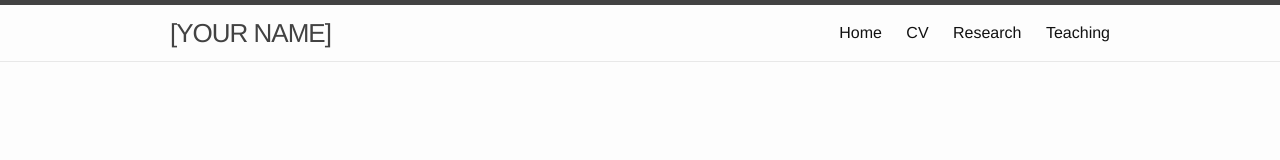
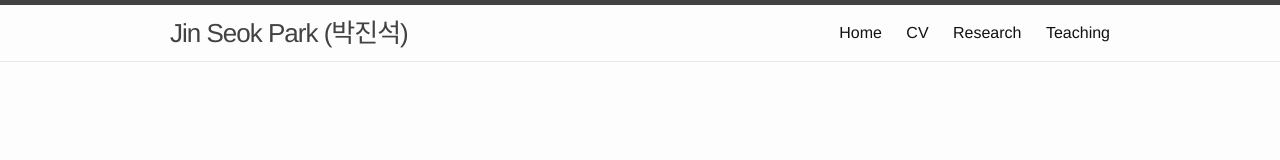
Before and after one commit to jspark-econ/jspark-econ.github.io, a plain HTML site: page header.html in a window 1280 px wide. Drawn offline with Linux system fonts and the light colour scheme.

Commit message:
Update header.html

```diff
--- a/header.html
+++ b/header.html
@@ -2,7 +2,7 @@
 <meta charset="utf-8">
 <meta name="viewport" content="width=device-width, initial-scale=1">
 
-  <title>[YOUR NAME]</title>
+  <title>Jin Seok Park (박진석) </title>
   <!-- if you want to use 'Font Awsome' icons, you probably want to make an account and put your private code below. Further information: Google it!-->
   <!--script src='https://kit.fontawesome.com/[YOUR FONTAWESOME CODE].js'></script-->
     <link rel="stylesheet" href="./css/main.css" />
@@ -13,7 +13,7 @@
 
     <div class="wrapper">
 
-        <a class="site-title" href="/">[YOUR NAME]</a>
+        <a class="site-title" href="/">Jin Seok Park (박진석) </a>
 
         <nav class="site-nav">
              <a href="#" class="menu-icon">
```
